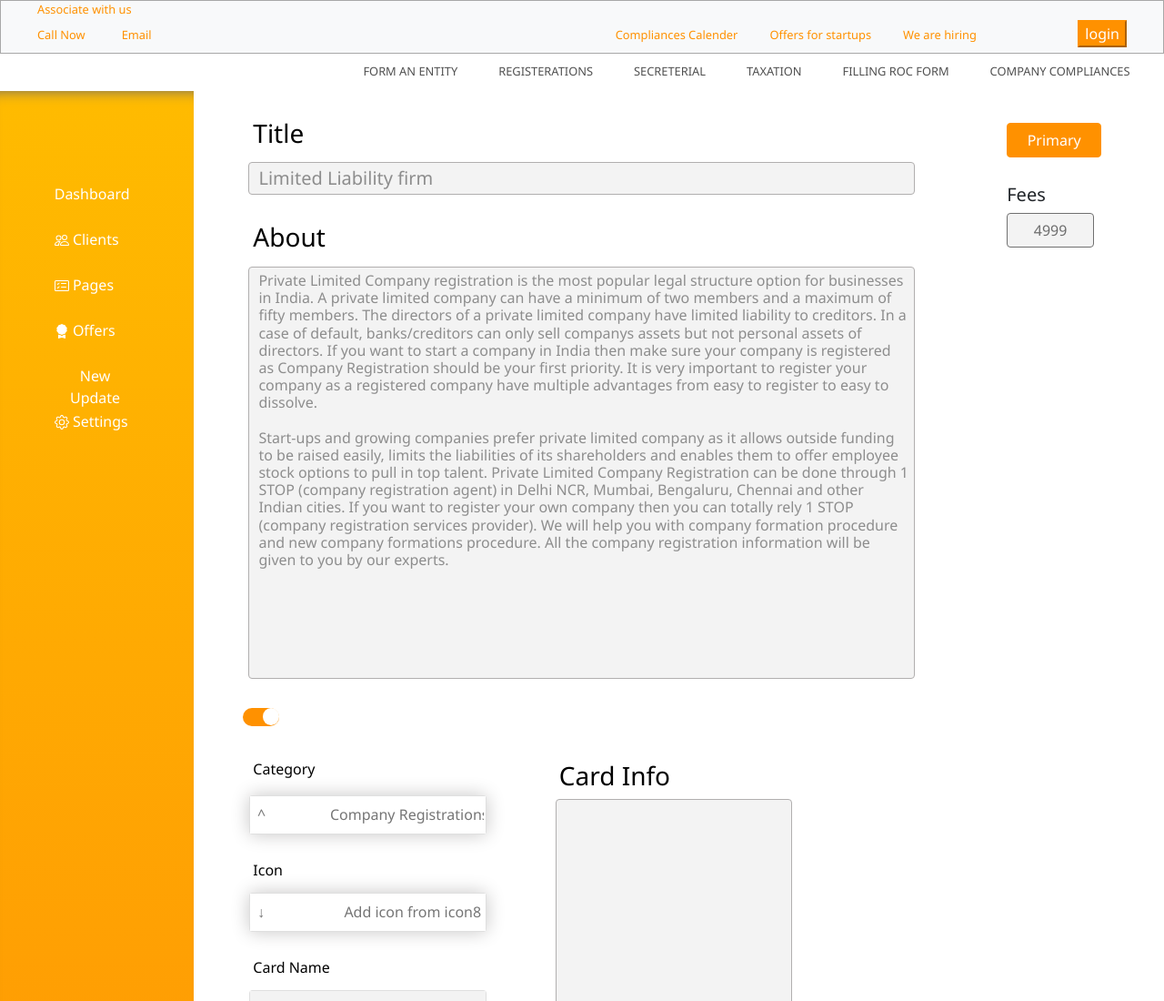
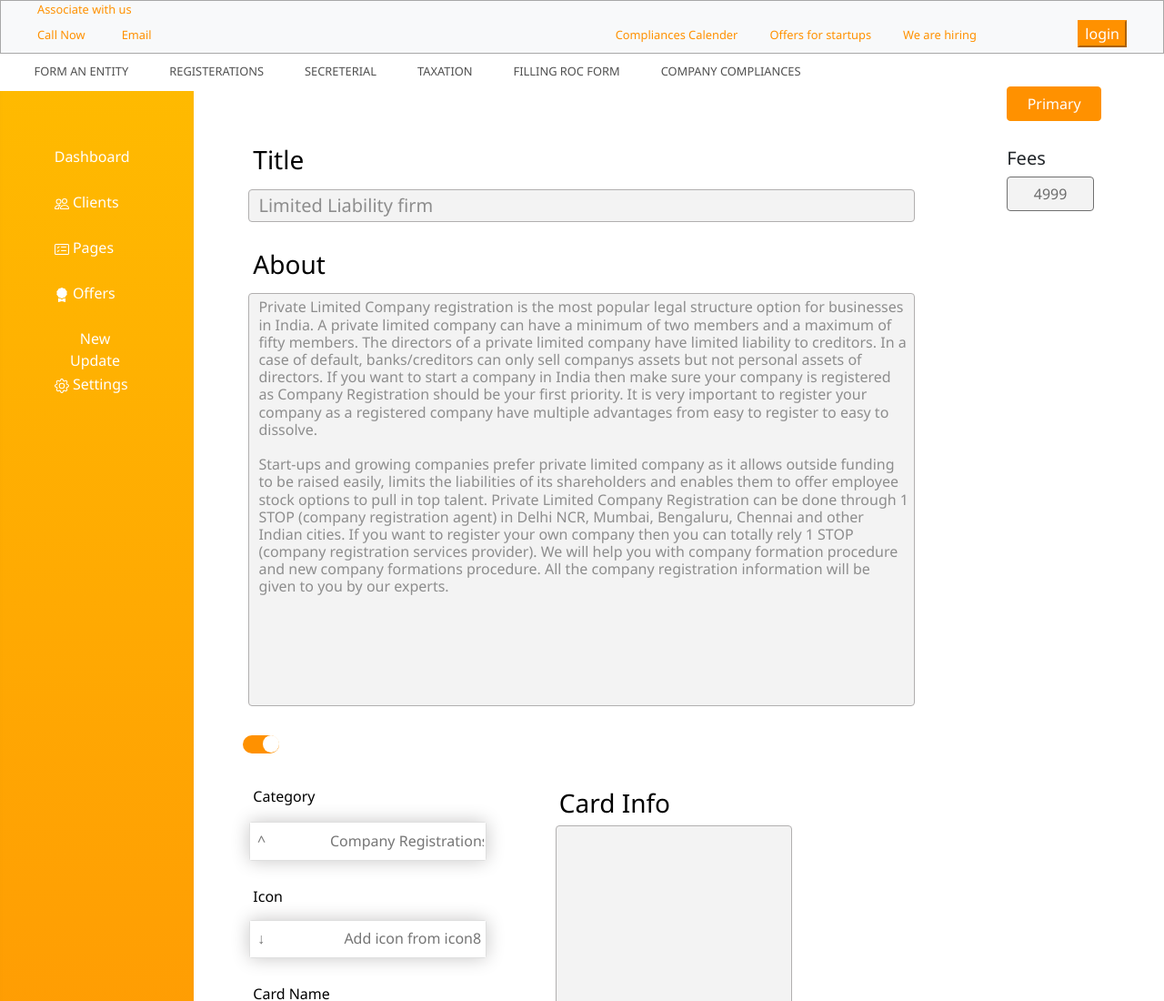
Before and after one commit to karangoyal03/CA-Protal, a website: page Views/index1.html in a window 1280 px wide. Shown: the top 1100 px of the page at 91% size. Drawn offline with nearby package versions, Linux system fonts and the light colour scheme.

Commit message:
changes of position

```diff
--- a/Views/index1.html
+++ b/Views/index1.html
@@ -99,9 +99,9 @@
           </button>
         </div>
       </nav>
-      <div class="nav2" class="">
+      <div class="nav2">
 
-        <div class="megamenu">
+        <div class="megamenu" style="position: absolute;z-index: 1;">
           <div class="container" style="max-width: 100% ;
           font-size: 0.34cm;
           padding-bottom: 2px;
@@ -526,7 +526,7 @@
           class="col-md-9 col-sm-9 col-lg-9 col-xl-9 col-9"
           style="padding: 0%;"
         >
-          <h3 style="color: black;">Title</h3>
+          <h3 style="color: black; margin-top: 100px;">Title</h3>
 
           <h5
             style="
--- a/Views/style.css
+++ b/Views/style.css
@@ -253,7 +253,6 @@ body {
 
 .nav2 .megamenu {
   background: #fff ;
- ]
 }
 
 .nav2  .megamenu  ul {
@@ -284,6 +283,7 @@ body {
    color: #212529;
  text-decoration: none;
   border-bottom: 3px solid #FF9100;
+  position: absolute;
 }
 
  .megamenu  li:hover a {
--- a/server.js
+++ b/server.js
@@ -30,7 +30,7 @@ app.use(express.static(path.join(__dirname,'/views')))
 
 app.use('/api',apiroute)
 
-app.listen(5555,()=>{
+app.listen(5666,()=>{
 
     console.log('server has started')
 })
```
Also changed, not shown: Views/index.html (+1 -1 lines).
